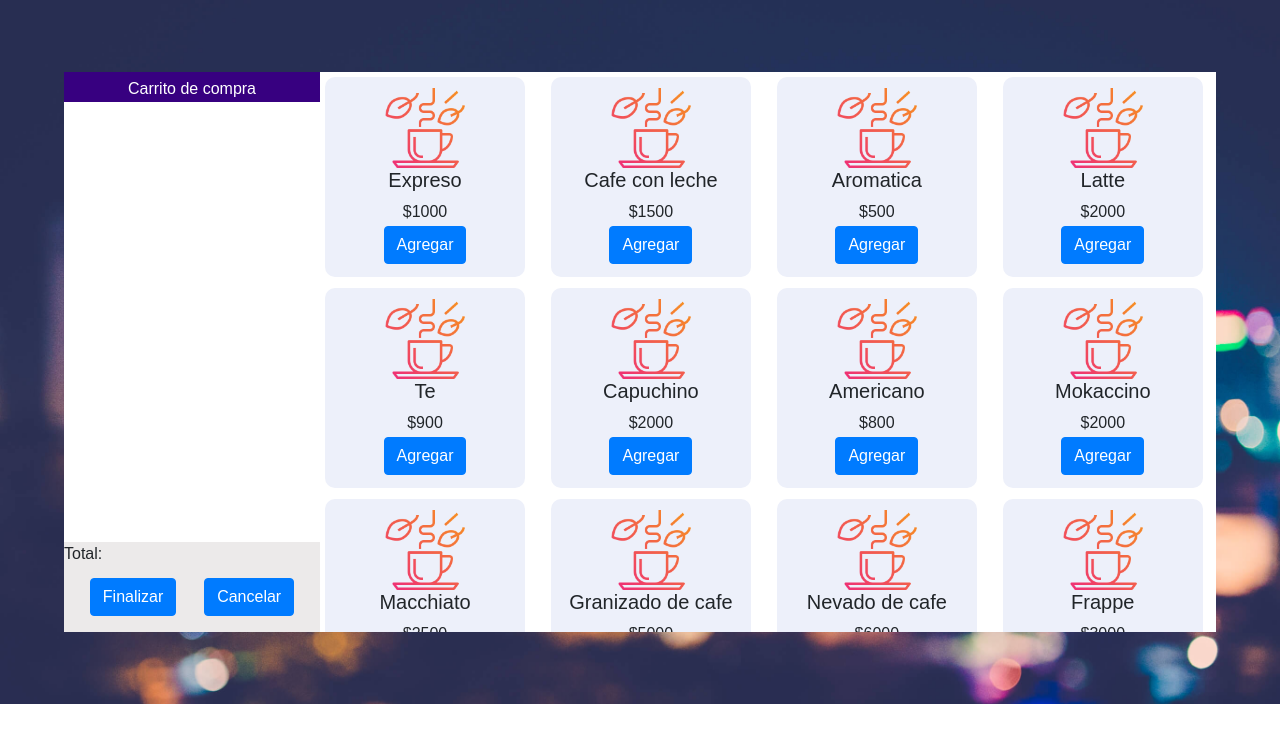
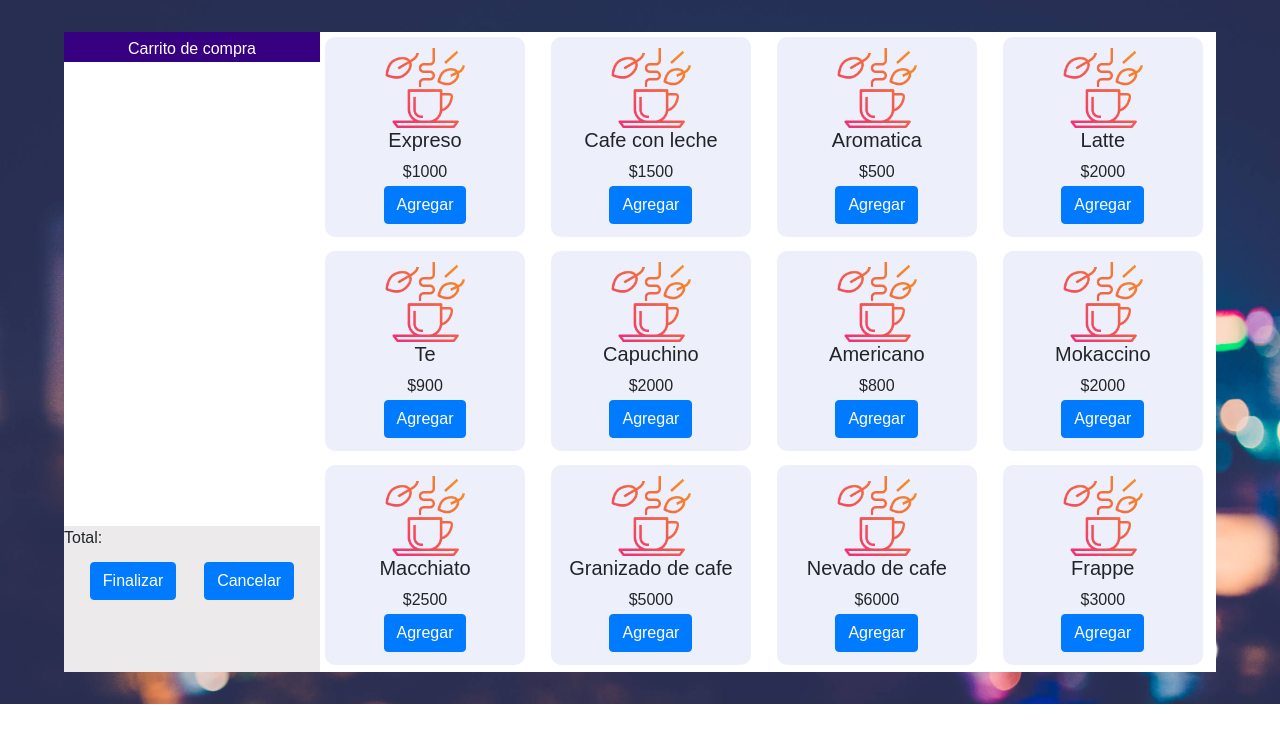
Before and after one commit to deissyMantilla/CafeteriaBrioche-, a Flask app: page /ventas in a window 1280 px wide. Shown: the part 110-862 px from the top of the page. Run offline with Flask 2, Linux system fonts and the light colour scheme; a user stored in the database is signed in; data comes from the database, SQL or seed files in the repository; both versions use the stored data as it was after the commit.

Commit message:
[fix] arreglo altura venta

```diff
--- a/static/css/ventas.css
+++ b/static/css/ventas.css
@@ -22,12 +22,12 @@
 }
 .carrito {
   background-color: rgb(236, 234, 234);
-  height: 70vh;
+  height: 80vh;
   width: 20vw;
 }
 .productos {
   background-color: white;
-  height: 70vh;
+  height: 80vh;
   width: 70vw;
   display: grid;
   grid-template-columns: repeat(4, 1fr);
@@ -59,7 +59,7 @@
 }
 .listaCompra {
   overflow: scroll;
-  height: 55vh;
+  height: 58vh;
   background-color: white;
 }
 .botonesVentas {
--- a/templates/html/productos1.html
+++ b/templates/html/productos1.html
@@ -55,7 +55,7 @@
               <th scope="row" id="id{{producto.id}}">{{producto.id}}</th>
               <td id="nombre{{producto.id}}">{{producto.nombre}}</td>
               <td>
-                 <img src="{{url_for('static', filename=producto.URLimagen)}}" alt="" style="width: 100px; height: 100px;" id="imagen{{producto.id}}">
+                 <img src="{{url_for('static', filename=producto.URLimagen)}}" alt="" style="width: 80px; height: 80px;" id="imagen{{producto.id}}">
               </td>
               <td id="precio{{producto.id}}">{{producto.precio}}</td>
               <td id="cantidad{{producto.id}}">{{producto.cantidad}}</td>
```
Also changed, not shown: static/css/usuarios1.css (+7 -6 lines), brioche.db.
